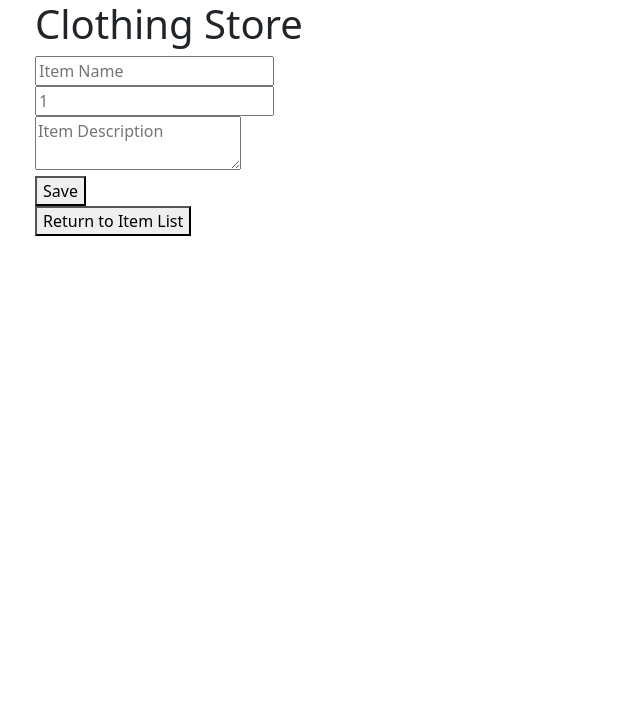
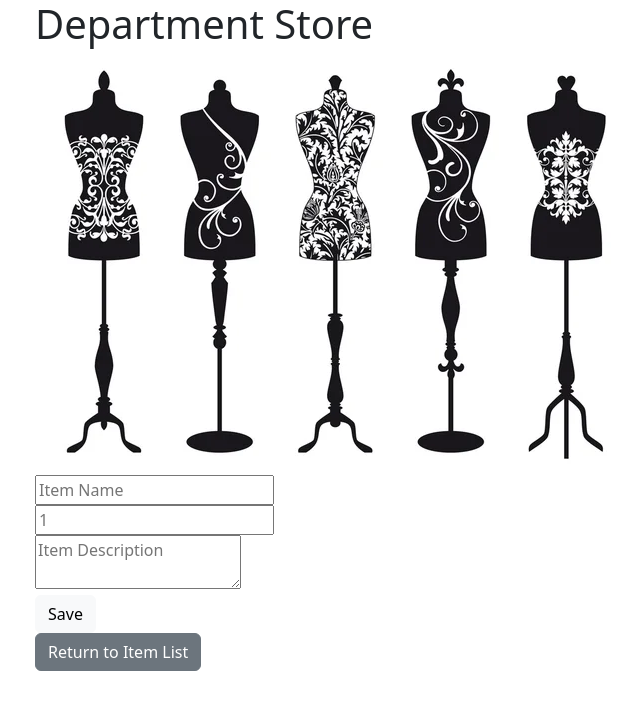
Before and after one commit to asyakap/MerchSite, a React (Create React App) app: page / in a window 1280 px wide. Both pictures are taken after a click on the button "Add Item". Shown: the top 710 px of the page, without its empty margins (47-687 px from the left). Built offline with nearby package versions, Linux system fonts and the light colour scheme.

Commit message:
update button stylings.

```diff
--- a/src/components/EditItemForm.js
+++ b/src/components/EditItemForm.js
@@ -14,7 +14,7 @@ function EditItemForm (props) {
     <React.Fragment>
       <ReusableForm
         formSubmissionHandler={handleEditItemFormSubmission}
-        buttonText="Update Item" />
+        class="btn btn-light" buttonText="Update Item" />
     </React.Fragment>
   );
 }
--- a/src/components/Header.js
+++ b/src/components/Header.js
@@ -1,9 +1,11 @@
 import React from "react";
+import mannequinsImage from "./../img/fancymannequins.jpeg";
 
 function Header() {
   return (
     <React.Fragment>
-      <h1>Clothing Store</h1>
+      <h1>Department Store</h1>
+      <img src={mannequinsImage} alt="Five mannequins with different white design details" />
     </React.Fragment>
   );
 }
--- a/src/components/Item.js
+++ b/src/components/Item.js
@@ -4,7 +4,6 @@ import PropTypes from "prop-types";
 function Item(props){
 
   function handleClick() {
-    console.log("handleClickinItem.js");
     return props.onBuyItem(props.id);
   }
 
@@ -34,7 +33,7 @@ function Item(props){
       </div>
       <form onSubmit={handleSubmit}>
         <input type="number" min="1" max="100" name="quantity" className="form-control"/>
-      <button>Restock</button>
+      <button class="btn btn-outline-dark">Restock</button>
       </form>
     </React.Fragment>
   );
--- a/src/components/ItemControl.js
+++ b/src/components/ItemControl.js
@@ -68,19 +68,7 @@ class ItemControl extends React.Component {
     this.setState({selectedItem: selectedItem});
   }
 
-  // handleEditingItemInList = (itemToEdit) => {
-  //   const editedMainItemList = this.state.mainItemList
-  //     .filter(item => item.id !== this.state.selectedItem.id)
-  //     .concat(itemToEdit);
-  //   this.setState({
-  //     mainItemList: editedMainItemList,
-  //     editing: false,
-  //     selectedItem: null
-  //   });
-  // }
-
   handleBuyClick = (id) => {
-    console.log("we are here");
     let selectedItem = this.state.mainItemList.find(item => item.id === id);
     selectedItem.quantity -= 1;
     const newMainItemList = this.state.mainItemList.map((item) => { return item.id === id ? selectedItem : item});
@@ -122,7 +110,7 @@ class ItemControl extends React.Component {
     return (
       <React.Fragment>
         {currentlyVisibleState}
-        <button onClick={this.handleClick}>{buttonText}</button>
+        <button class="btn btn-secondary" onClick={this.handleClick}>{buttonText}</button>
       </React.Fragment>
     );
   }
--- a/src/components/ItemDetail.js
+++ b/src/components/ItemDetail.js
@@ -10,8 +10,8 @@ function ItemDetail(props){
       <h1>Item Details</h1><br />
       <h3>{item.name} - {item.quantity}</h3><br />
       <p><em>{item.description}</em></p><br />
-      <button onClick={ props.onClickingEdit }>Update Item</button> <br />
-      <button onClick={()=> onClickingDelete(item.id) }>Delete Item</button>
+      <button class="btn btn-light" onClick={ props.onClickingEdit }>Update Item</button> <br />
+      <button class="btn btn-light" onClick={()=> onClickingDelete(item.id) }>Delete Item</button>
       <hr/>
     </React.Fragment>
   );
--- a/src/components/NewItemForm.js
+++ b/src/components/NewItemForm.js
@@ -14,7 +14,7 @@ function NewItemForm(props){
     <React.Fragment>
       <ReusableForm
         formSubmissionHandler={handleNewItemFormSubmission}
-        buttonText="Save" />
+        class="btn btn-light" buttonText="Save" />
     </React.Fragment>
   );
 }
--- a/src/components/ReusableForm.js
+++ b/src/components/ReusableForm.js
@@ -16,7 +16,7 @@ export default function ReusableForm(props) {
         <textarea
           name='description'
           placeholder='Item Description' /><br />
-        <button type='submit'>{props.buttonText}</button>
+        <button class="btn btn-light" type='submit'>{props.buttonText}</button>
       </form>
     </React.Fragment>
   );
```
Also changed, not shown: src/img/fancymannequins.jpeg (added).
